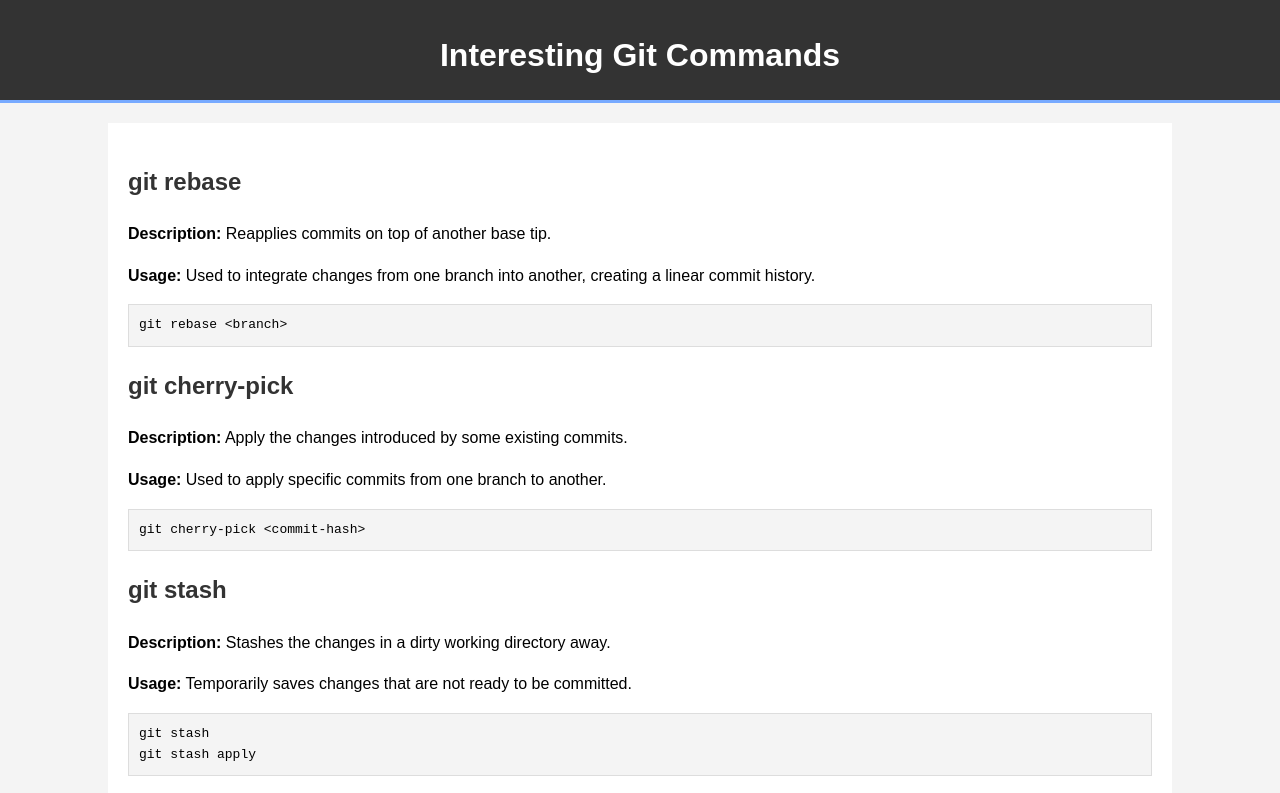
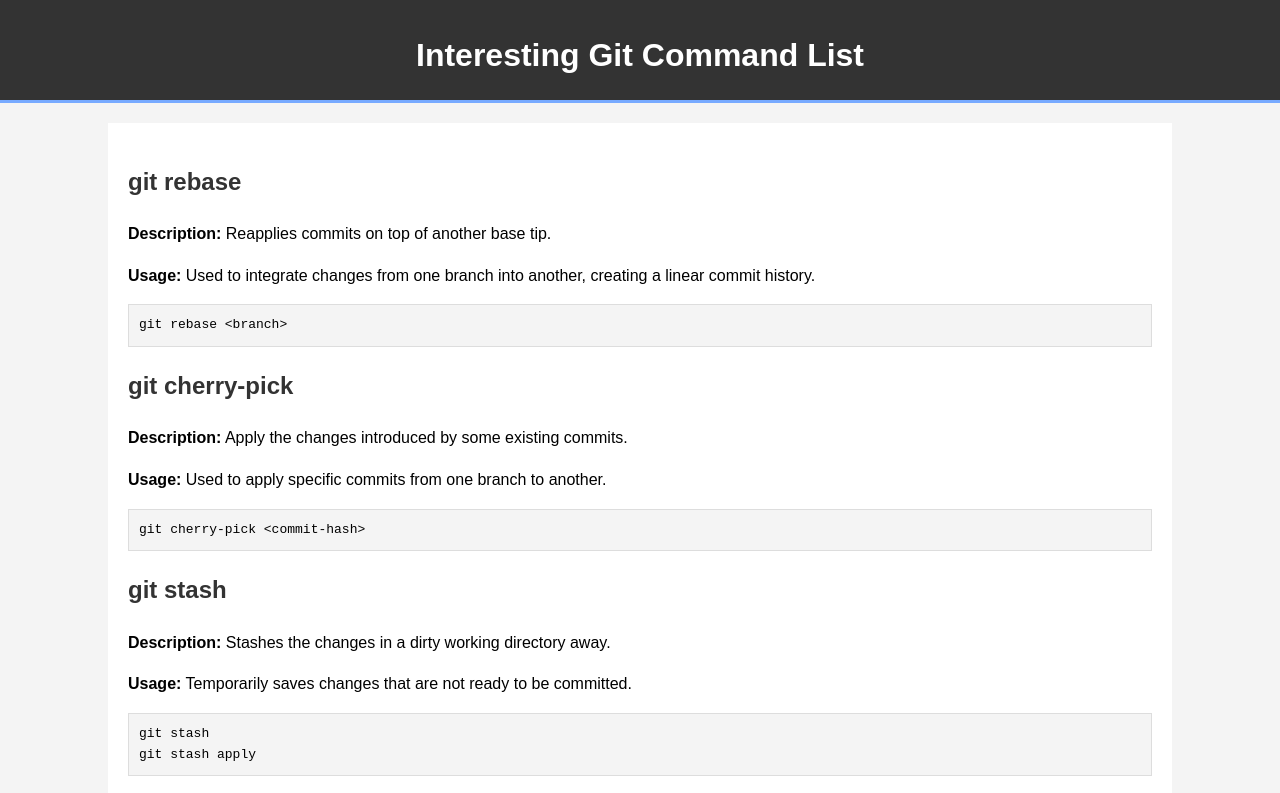
Before and after one commit to nayyaung/best_practices, a plain HTML site: page index.html in a window 1280 px wide. Shown: the top 793 px of the page. Drawn offline with Linux system fonts and the light colour scheme.

Commit message:
to demo revert

```diff
--- a/index.html
+++ b/index.html
@@ -55,7 +55,7 @@
 <body>
     <header>
         <div class="container">
-            <h1>Interesting Git Commands</h1>
+            <h1>Interesting Git Command List</h1>
         </div>
     </header>
 
```
